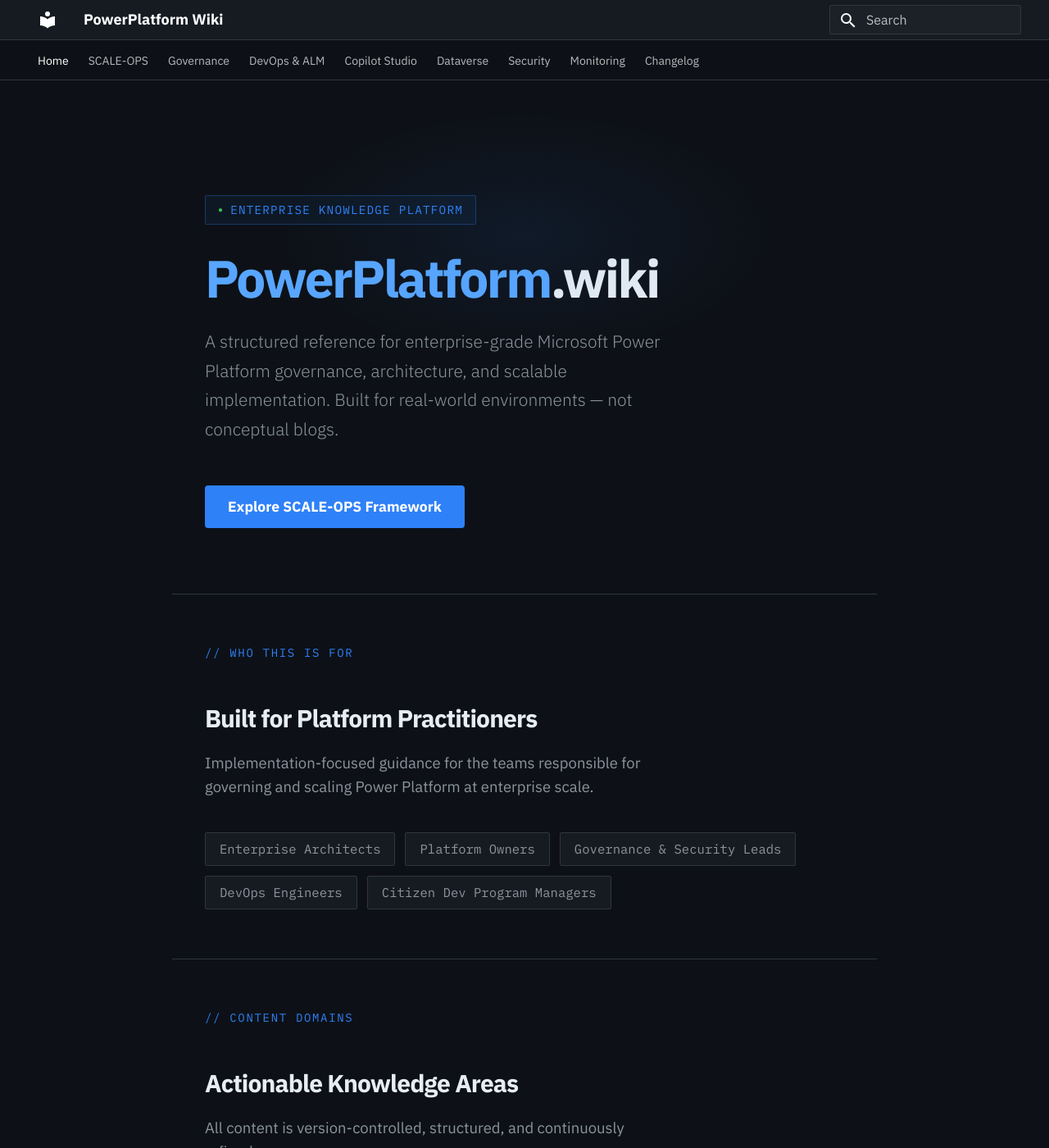
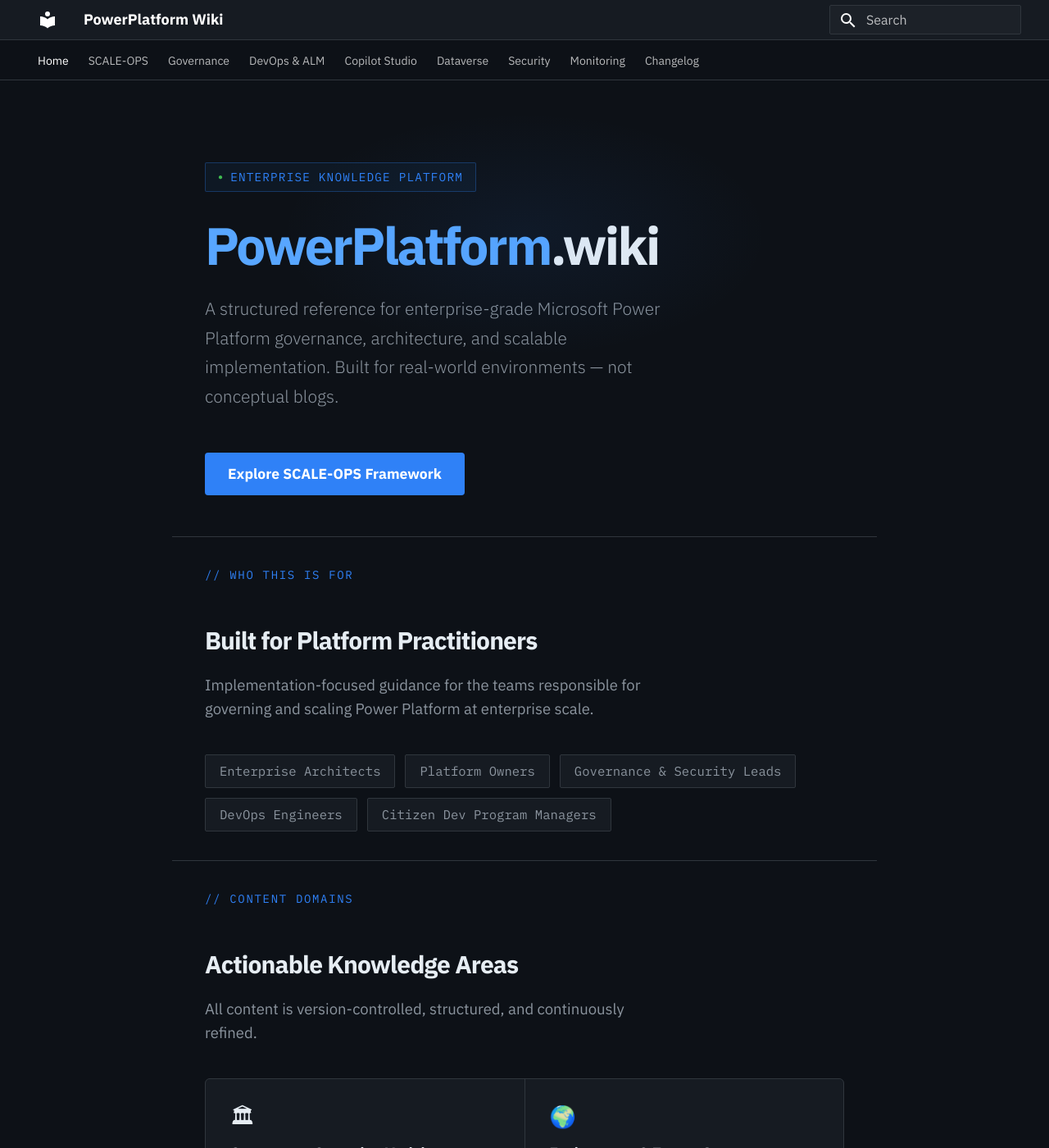
Before and after one commit to murarka-kunal/powerplatform-wiki, an MkDocs documentation site: the page built from docs/index.md, in a window 1280 px wide and 1400 px high. Shown: the whole window at 82% size. Built offline with MkDocs 1.6.1 and Material for MkDocs 9.7.7, drawn with Linux system fonts in a browser that asks for light colours.

Commit message:
Reduce vertical spacing between home page sections
Co-Authored-By: Claude Sonnet 4.6 <noreply@anthropic.com>

```diff
--- a/overrides/home.html
+++ b/overrides/home.html
@@ -37,7 +37,7 @@
 
   /* ── Hero ── */
   .home-page .hero {
-    padding: 5rem 2rem 4rem;
+    padding: 3rem 2rem 2.5rem;
     max-width: 860px;
     margin: 0 auto;
     position: relative;
@@ -116,7 +116,7 @@
   }
 
   /* ── Sections ── */
-  .home-page .section { max-width: 860px; margin: 0 auto; padding: 3rem 2rem; }
+  .home-page .section { max-width: 860px; margin: 0 auto; padding: 1.75rem 2rem; }
   .home-page .section-label {
     font-family: var(--mono);
     font-size: 0.7rem;
```
